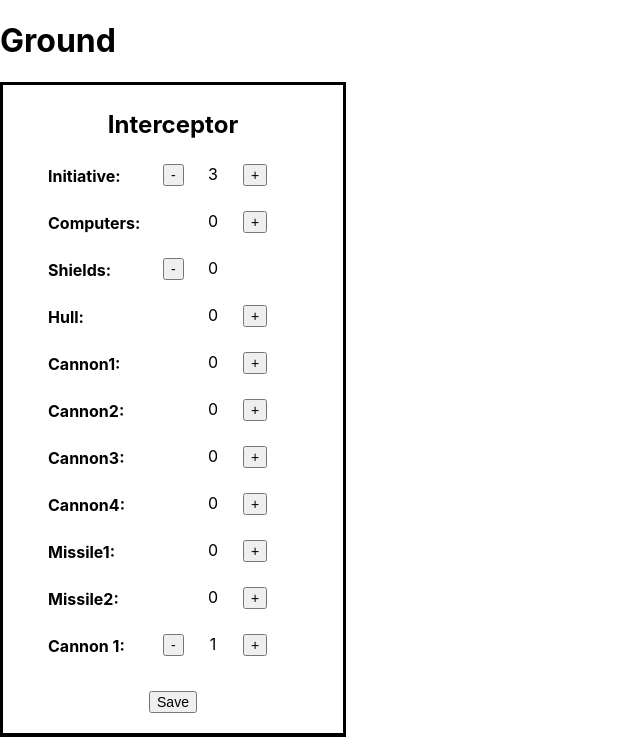
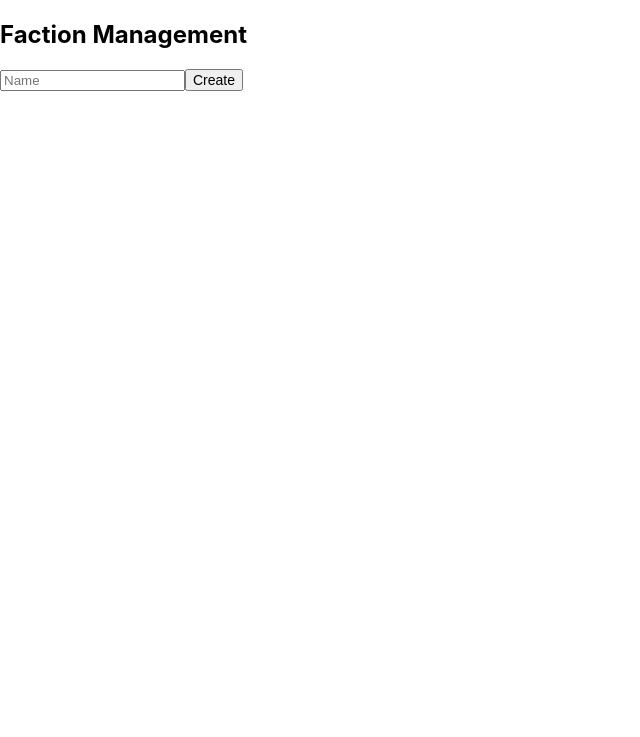
Before and after one commit to wpitt3/eclipse-ship-battles, a React (Create React App) app: page / in a window 1280 px wide. Shown: the top 737 px of the page, without its empty margins (0-640 px from the left). Built offline with nearby package versions, Linux system fonts and the light colour scheme.

Commit message:
faction management

```diff
--- a/src/App.css
+++ b/src/App.css
@@ -36,3 +36,7 @@
     transform: rotate(360deg);
   }
 }
+
+.faction-upgrade-form{
+  display: flex;
+}
--- a/src/App.tsx
+++ b/src/App.tsx
@@ -1,10 +1,11 @@
 import React from 'react';
 import './App.css';
-import FactionForm from "./FactionForm";
+import {Ship} from "./ShipUpgradeForm";
+import FactionManagement from "./FactionManagement";
 
 function App() {
   return (
-    <FactionForm/>
+      <FactionManagement />
   );
 }
 
--- a/src/FactionForm.tsx
+++ b/src/FactionForm.tsx
@@ -7,42 +7,26 @@ export interface Faction {
     ships: Record<string, Ship>,
 }
 
-function toShipData(props: Record<string, number>): ShipProps {
-    const shipDataKeys = ['initiative', 'computers', 'shields', 'hull', 'cannon1', 'cannon2', 'cannon3', 'cannon4', 'missile1', 'missile2']
-    const shipDataKeysAsMap = shipDataKeys.reduce((map, key) => {
-        map[key] = 0;
-        return map;
-    }, {} as Record<string, number>);
-    return {...shipDataKeysAsMap, ...props} as unknown as ShipProps;
+interface FactionParams {
+    saveFaction: (ship: Record<string, Ship>) => void;
+    faction: Faction;
 }
 
-function FactionForm() {
-    const factionName = 'Ground'
-    const factionShips = {
-        interceptor: {name: 'Interceptor', props: toShipData({ initiative:3, 'cannon 1': 1 })},
-        cruiser: {name: 'Cruiser', props: toShipData({ initiative:2, computers:1, hull: 1, 'cannon 1': 1 })},
-        dreadnought: {name: 'Dreadnought', props: toShipData({ initiative:1, computers:1, hull: 2, 'cannon 1': 2 })},
-        starbase: {name: 'Starbase', props: toShipData({ initiative:4, computers:1, hull: 2, 'cannon 1': 1 })},
-    } as Record<string, Ship>
-
-    const [faction, setFaction] = useState({
-        interceptor: factionShips.interceptor,
-        cruiser: factionShips.cruiser,
-        dreadnought: factionShips.dreadnought,
-        starbase: factionShips.starbase,
-    });
+function FactionForm({saveFaction, faction}: FactionParams) {
+    const [newFaction, setFaction] = useState(faction.ships);
 
     const saveShip = (shipName: string, ship: ShipProps) => {
-        setFaction({ ...faction, [shipName]: ship });
+        setFaction({ ...newFaction, [shipName]: {name: newFaction[shipName]?.name || '', props: ship }});
     };
-
     return (
         <div>
-            <h1>{factionName}</h1>
-            <ShipUpgradeForm saveShip={(ship) => saveShip('interceptor', ship)} initShip={faction.interceptor} />
-            <ShipUpgradeForm saveShip={(ship) => saveShip('cruiser', ship)} initShip={faction.cruiser} />
-            <ShipUpgradeForm saveShip={(ship) => saveShip('dreadnought', ship)} initShip={faction.dreadnought} />
-            <ShipUpgradeForm saveShip={(ship) => saveShip('starbase', ship)} initShip={faction.starbase} />
+            <h1>{faction.name}</h1>
+            <button onClick={() => saveFaction(newFaction)} >Save</button>
+            <div className="faction-upgrade-form">
+                {Object.keys(faction.ships).map((shipName, index) => (
+                    <ShipUpgradeForm key={index} saveShip={(ship) => saveShip(shipName, ship)} initShip={newFaction[shipName] || newFaction.interceptor} />
+                ))}
+            </div>
         </div>
     );
 }
--- /dev/null
+++ b/src/FactionManagement.css
@@ -0,0 +1,44 @@
+.existing-factions{
+    display: flex;
+}
+
+.faction-wrapper {
+    width: 220px;
+    border: solid;
+    margin: 10px;
+}
+
+.faction-wrapper .faction-name {
+    margin: 10px 0 0 10px;
+    overflow: hidden;
+}
+
+.faction-wrapper .faction-button {
+    margin: 5px 0 0 20px;
+    padding: 2px;
+}
+
+.faction-ship {
+    width: 200px;
+    padding: 5px 0 5px 10px;
+}
+
+.faction-ship .ship-name {
+    padding: 0 0 5px 5px;
+    margin: 0;
+}
+
+.faction-ship-prop {
+    padding: 1px 15px;
+    width: 180px;
+    display: flex;
+}
+
+.faction-ship-prop-name {
+    width: 160px;
+}
+
+.faction-ship-prop-value {
+    width: 24px;
+    text-align: right;
+}
--- /dev/null
+++ b/src/FactionManagement.tsx
@@ -0,0 +1,103 @@
+import React, { useState } from 'react';
+import './ShipUpgradeForm.css';
+import {Ship, ShipProps} from "./ShipUpgradeForm";
+import FactionForm, {Faction} from "./FactionForm";
+import {toTitle} from "./Formatter";
+import './FactionManagement.css';
+
+function toShipData(props: Record<string, number>): ShipProps {
+    const shipDataKeys = ['initiative', 'computers', 'shields', 'hull', 'ion_cannon', 'plasma_cannon', 'soliton_cannon', 'antimatter_cannon', 'flux_missile', 'plasma_missile']
+    const shipDataKeysAsMap = shipDataKeys.reduce((map, key) => {
+        map[key] = 0;
+        return map;
+    }, {} as Record<string, number>);
+    return {...shipDataKeysAsMap, ...props} as unknown as ShipProps;
+}
+
+function createFaction(name: string): Faction {
+    return {
+        name: name,
+        ships: {
+        interceptor: {name: 'Interceptor', props: toShipData({initiative: 3, 'ion_cannon': 1})},
+        cruiser: {name: 'Cruiser', props: toShipData({initiative: 2, computers: 1, hull: 1, 'ion_cannon': 1})},
+        dreadnought: {name: 'Dreadnought', props: toShipData({initiative: 1, computers: 1, hull: 2, 'ion_cannon': 2})},
+        starbase: {name: 'Starbase', props: toShipData({initiative: 4, computers: 1, hull: 2, 'ion_cannon': 1})},
+    } as Record<string, Ship>
+    }
+}
+
+function FactionManagement() {
+    const [name, setName] = useState('');
+    const [factions, setFactions] = useState<Array<Faction>>([]);
+    const [editing, setEditing] = useState<number>(-1);
+
+    const handleCreateFaction = () => {
+        if (name !== '') {
+            const newFaction = createFaction(name)
+            const factionId = factions.length
+            setFactions([...factions, newFaction])
+            setEditing(factionId)
+            setName('');
+        }
+    };
+
+    const handleEditFaction = (index: number) => {
+        setEditing(index);
+    };
+
+    const handleDeleteFaction = (index: number) => {
+        const newFactions = [...factions]
+        newFactions.splice(index, 1)
+        setFactions(newFactions);
+    };
+
+    const saveFaction = (ships: Record<string, Ship>) => {
+        const newFactions = [...factions]
+        newFactions[editing].ships = ships;
+        setFactions(newFactions)
+        setEditing(-1)
+    };
+
+    return (
+        <div className="factions-wrapper">
+            {editing !== -1 || <div className="view-factions">
+                <h2>Faction Management</h2>
+                <div className="create-faction">
+                    <input
+                        type="text"
+                        placeholder="Name"
+                        value={name}
+                        onChange={(e) => setName(e.target.value)}
+                    />
+                    <button onClick={handleCreateFaction}>Create</button>
+                </div>
+                <div className="existing-factions">
+                    {factions.map((faction, index) => (
+                        <div key={index} className="faction-wrapper">
+                            <div className="faction-name">{faction.name}</div>
+                            <button className="faction-button" onClick={() => handleEditFaction(index)}>Edit</button>
+                            <button className="faction-button" onClick={() => handleDeleteFaction(index)}>Delete</button>
+                            {Object.keys(faction.ships).map((shipName, index) => {
+                                const ship = faction.ships[shipName];
+                                return <div key={index} className="faction-ship">
+                                    <div className="ship-name">{ship.name}</div>
+                                    {Object.keys(ship.props).map((propName, index) => {
+                                        const propValue: number = {...ship.props}[propName] || 0;
+                                        if (propValue !== 0) {
+                                            return <div key={index} className="faction-ship-prop">
+                                                <div className="faction-ship-prop-name">{toTitle(propName)}:</div><div className="faction-ship-prop-value">{propValue}</div>
+                                            </div>
+                                        }
+                                    })}
+                                </div>
+                            })}
+                        </div>
+                    ))}
+                </div>
+            </div>}
+            {editing === -1 || <FactionForm saveFaction={saveFaction} faction={factions[editing]}/>}
+        </div>
+    )
+}
+
+export default FactionManagement;
--- /dev/null
+++ b/src/Formatter.ts
@@ -0,0 +1,5 @@
+
+
+export function toTitle(name: string): string {
+    return (name.charAt(0).toUpperCase() + name.slice(1)).replace('_', ' ')
+}
--- a/src/ShipUpgradeForm.css
+++ b/src/ShipUpgradeForm.css
@@ -5,6 +5,7 @@
     padding: 20px;
     width: 300px;
     border: solid;
+    margin: 10px;
 }
 
 .ship-upgrade-form h2 {
@@ -13,7 +14,7 @@
 
 .stat-containers-wrapper {
     width: 260px;
-    padding: 0 20px;
+    padding: 0 10px;
     padding-bottom: 30px;
 }
 
@@ -30,7 +31,7 @@
 
 .stat-row h4 {
     margin: 5px;
-    width: 100px;
+    width: 152px;
 }
 
 button {
@@ -40,13 +41,13 @@ button {
 
 .stat-row .minus-button {
     position: absolute;
-    margin-left: 120px;
+    margin-left: 160px;
     margin-top: 3px;
 }
 
 .stat-row .stat-value {
     position: absolute;
-    margin-left: 150px;
+    margin-left: 190px;
     margin-top: 3px;
     width: 40px;
     text-align: center;
@@ -54,6 +55,6 @@ button {
 
 .stat-row .plus-button {
     position: absolute;
-    margin-left: 200px;
+    margin-left: 240px;
     margin-top: 3px;
 }
--- a/src/ShipUpgradeForm.tsx
+++ b/src/ShipUpgradeForm.tsx
@@ -1,7 +1,6 @@
-import React, { useState } from 'react';
+import React from 'react';
 import './ShipUpgradeForm.css';
-
-
+import {toTitle} from "./Formatter";
 
 interface StatContainerProps {
     value: number;
@@ -26,19 +25,19 @@ export interface ShipProps {
     computers: number;
     shields: number;
     hull: number;
-    cannon1: number;
-    cannon2: number;
-    cannon3: number;
-    cannon4: number;
-    missile1: number;
-    missile2: number;
+    ion_cannon: number;
+    plasma_cannon: number;
+    soliton_cannon: number;
+    antimatter_cannon: number;
+    flux_missile: number;
+    plasma_missile: number;
 }
 
 function StatContainer({ value, statName, onChange, min = 0, max = 10 }: StatContainerProps) {
     return (
         <div className="stat-container">
             <div className="stat-row">
-                <h4>{statName.charAt(0).toUpperCase() + statName.slice(1)}:</h4>
+                <h4>{toTitle(statName)}:</h4>
                 {value > min && <button className="minus-button" onClick={() => onChange(statName, - 1)}>-</button>}
                 <span className="stat-value">{value}</span>
                 {value < max && <button className="plus-button" onClick={() => onChange(statName, 1)}>+</button>}
@@ -48,9 +47,9 @@ function StatContainer({ value, statName, onChange, min = 0, max = 10 }: StatCon
 }
 
 function ShipUpgradeForm({ saveShip, initShip }: ShipUpgradeFormProps) {
-    const [ship, setShip] = useState<ShipProps>(initShip.props);
+    const ship = initShip.props;
     const handleStatChange = (statName: string, value: number) => {
-        setShip({ ...ship, [statName]: ({...ship}[statName] || 0) + value });
+        saveShip({ ...ship, [statName]: ({...ship}[statName] || 0) + value })
     };
     return (
         <div className="ship-upgrade-form">
@@ -67,7 +66,6 @@ function ShipUpgradeForm({ saveShip, initShip }: ShipUpgradeFormProps) {
                     />
                 ))}
             </div>
-            <button onClick={() => saveShip(ship)} >Save</button>
         </div>
     );
 }
```
